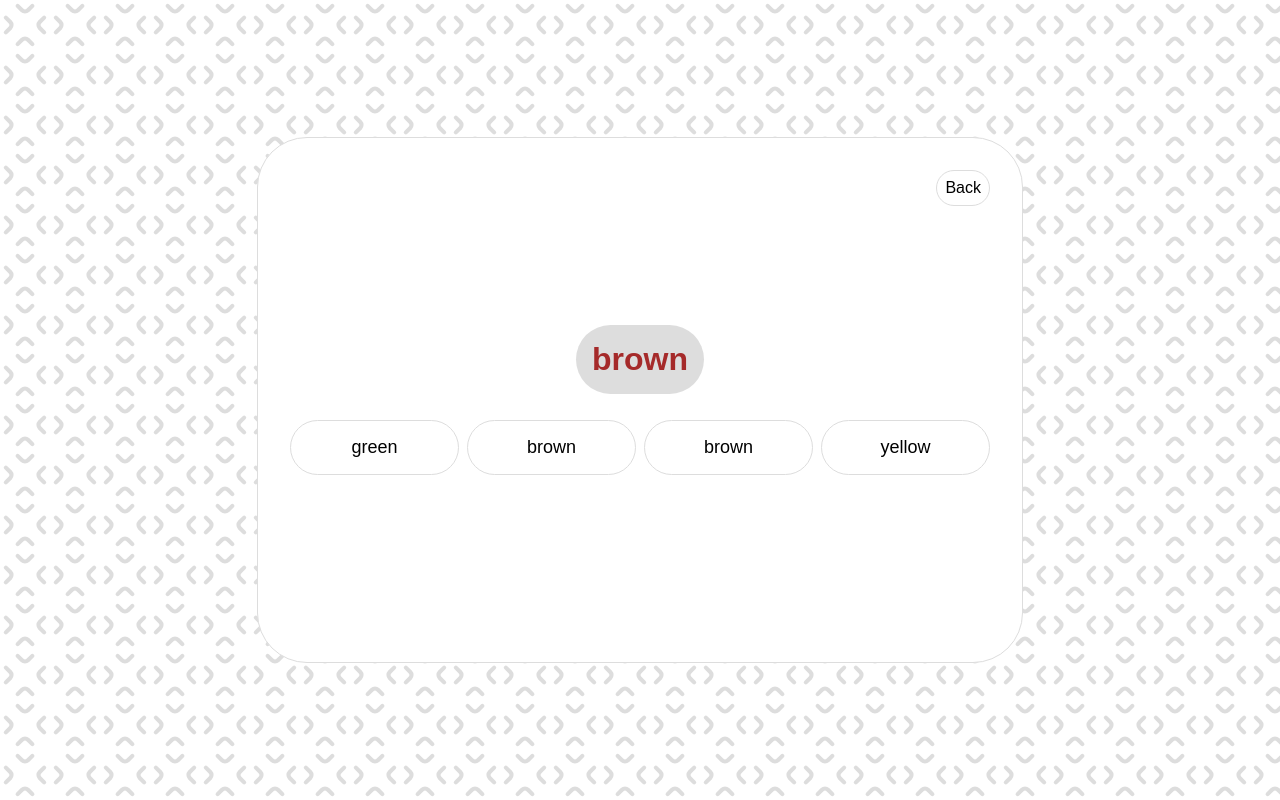
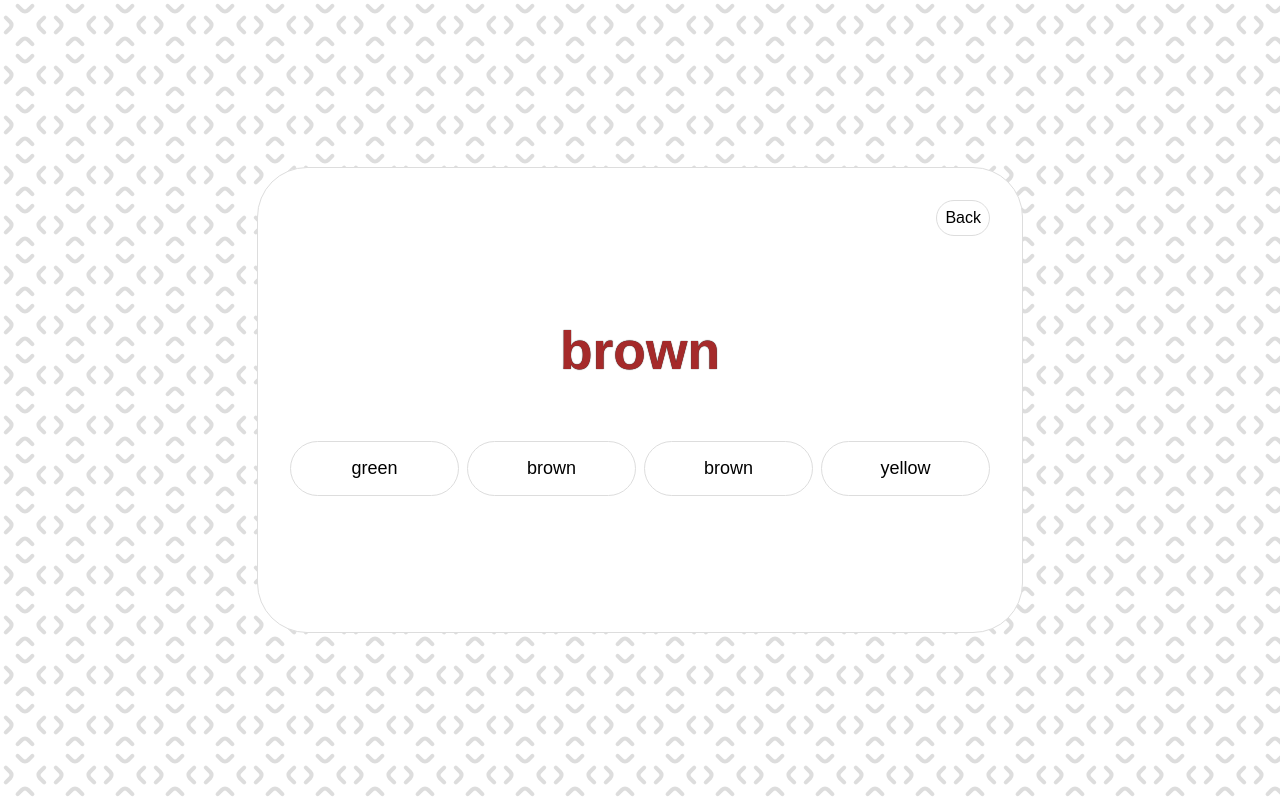
Before and after one commit to francesco892/stroop-test, a React (Vite) app: page / in a window 1280 px wide. Both pictures are taken after a click on the button "Start the test". Built offline with nearby package versions, Linux system fonts and the light colour scheme.

Commit message:
[UPDATE] improve color visibility text-shadow + flex improvements

```diff
--- a/src/App.css
+++ b/src/App.css
@@ -1,7 +1,7 @@
 .container {
   display: flex;
-  max-width: 700px;
-  height: 460px;
+  width: 700px;
+  max-height: 400px;
   flex:1;
   background-color: white;
   border: 1px solid #ddd;
@@ -9,7 +9,6 @@
   padding: 2rem;
   gap: 1rem;
   margin: 1rem;
-  min-height: 0;
 }
 
 section {
@@ -21,10 +20,10 @@ section {
   position: relative;
 }
 
-@media screen and (max-width: 650px) {
+@media screen and (max-width: 750px) {
   .container {
     flex-direction: column;
-    height: 88vh;
+    width: auto;
     max-height: 100%;
   }
 }
--- a/src/index.css
+++ b/src/index.css
@@ -14,9 +14,9 @@ h1, h2, h3, h4, h5, h6 {
     width: 100vw;
     height: 100vh;
     display: flex;
+    flex-direction: column;
     justify-content: center;
     align-items: center;
-    overflow: auto;
     background-image: url("./assets/minimize-3.svg");
     font-family: Arial, Helvetica, sans-serif;
 }
--- a/src/steps/Game/game.css
+++ b/src/steps/Game/game.css
@@ -1,5 +1,6 @@
 .current-color {
-    background-color: #ddd;
     padding: 1rem;
     border-radius: 50px;
+    font-size: 40pt;
+    text-shadow: 0px 0px 1px black;
 }
```
